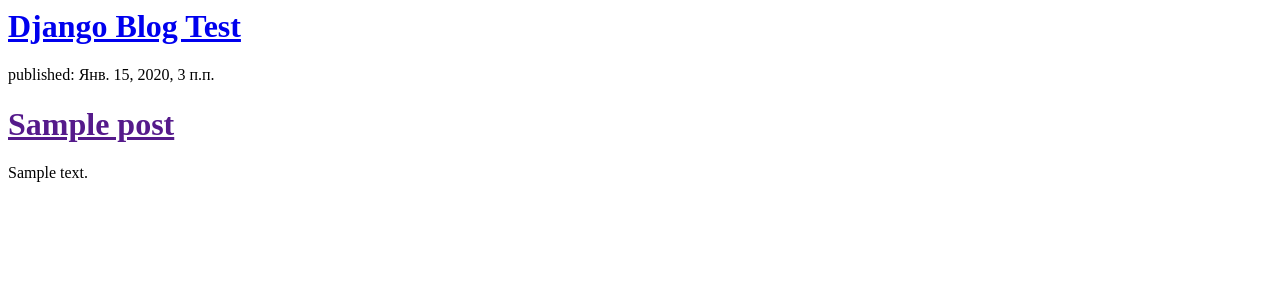
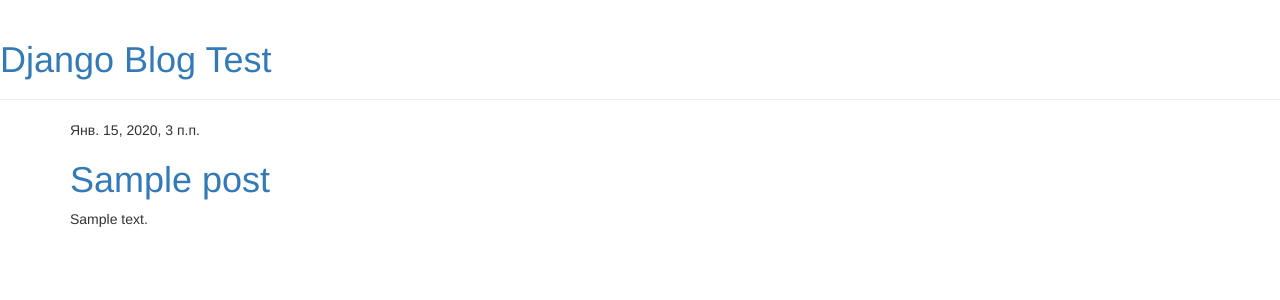
Before and after one commit to TrueZorvis/django-blog-test, a Django app: page / in a window 1280 px wide. Shown: the top 300 px of the page. Run offline with Django 3.2, Linux system fonts and the light colour scheme; tables that the repository leaves empty hold one stand-in row (values such as "Sample post"); some libraries are stand-ins or nearby versions.

Commit message:
Added view and template for detailed blog post as well as CSS for the site.

```diff
--- /dev/null
+++ b/blog/templates/blog/base.html
@@ -0,0 +1,24 @@
+{% load static %}
+<html>
+    <head>
+        <title>Django blog test</title>
+        <link rel="stylesheet" href="//maxcdn.bootstrapcdn.com/bootstrap/3.2.0/css/bootstrap.min.css">
+        <link rel="stylesheet" href="//maxcdn.bootstrapcdn.com/bootstrap/3.2.0/css/bootstrap-theme.min.css">
+        <link href="https://fonts.googleapis.com/css?family=Lobster&subset=latin,cyrillic" rel="stylesheet" type="text/css">
+        <link rel="stylesheet" href="{% static 'css/blog.css' %}">
+    </head>
+    <body>
+        <div class="page-header">
+            <h1><a href="/">Django Blog Test</a></h1>
+        </div>
+
+        <div class="content container">
+            <div class="row">
+                <div class="col-md-8">
+                    {% block content %}
+                    {% endblock %}
+                </div>
+            </div>
+        </div>
+    </body>
+</html>
--- a/blog/templates/blog/post_list.html
+++ b/blog/templates/blog/post_list.html
@@ -1,18 +1,13 @@
-<html>
-    <head>
-        <title>Django blog test</title>
-    </head>
-    <body>
-        <div>
-            <h1><a href="/">Django Blog Test</a></h1>
+{% extends 'blog/base.html' %}
+
+{% block content %}
+    {% for post in posts %}
+        <div class="post">
+            <div class="date">
+                {{ post.published_date }}
+            </div>
+            <h1><a href="{% url 'post_detail' pk=post.pk %}">{{ post.title }}</a></h1>
+            <p>{{ post.text|linebreaksbr }}</p>
         </div>
-
-        {% for post in posts %}
-            <div>
-                <p>published: {{ post.published_date }}</p>
-                <h1><a href="">{{ post.title }}</a></h1>
-                <p>{{ post.text|linebreaksbr }}</p>
-            </div>
-        {% endfor %}
-    </body>
-</html>
+    {% endfor %}
+{% endblock %}
--- a/blog/urls.py
+++ b/blog/urls.py
@@ -3,4 +3,5 @@
 
 urlpatterns = [
     path('', views.post_list, name='post_list'),
+    path('post/<int:pk>/', views.post_detail, name='post_detail'),
 ]
--- a/blog/views.py
+++ b/blog/views.py
@@ -1,4 +1,4 @@
-from django.shortcuts import render
+from django.shortcuts import render, get_object_or_404
 from django.utils import timezone
 from .models import Post
 
@@ -15,3 +15,8 @@
 def post_list(request):
     posts = Post.objects.filter(published_date__lte=timezone.now()).order_by('published_date')
     return render(request, 'blog/post_list.html', {'posts': posts})
+
+
+def post_detail(request, pk):
+    post = get_object_or_404(Post, pk=pk)
+    return render(request, 'blog/post_detail.html', {'post': post})
--- a/mysite/settings.py
+++ b/mysite/settings.py
@@ -119,4 +119,4 @@
 # https://docs.djangoproject.com/en/2.2/howto/static-files/
 
 STATIC_URL = '/static/'
-STATIC_ROOT = os.path.join(BASE_DIR, 'static')
+STATIC_ROOT = os.path.join(BASE_DIR, 'blog/static')
```
Also changed, not shown: blog/templates/blog/post_detail.html (added, +13 -0 lines), 1 other file.
